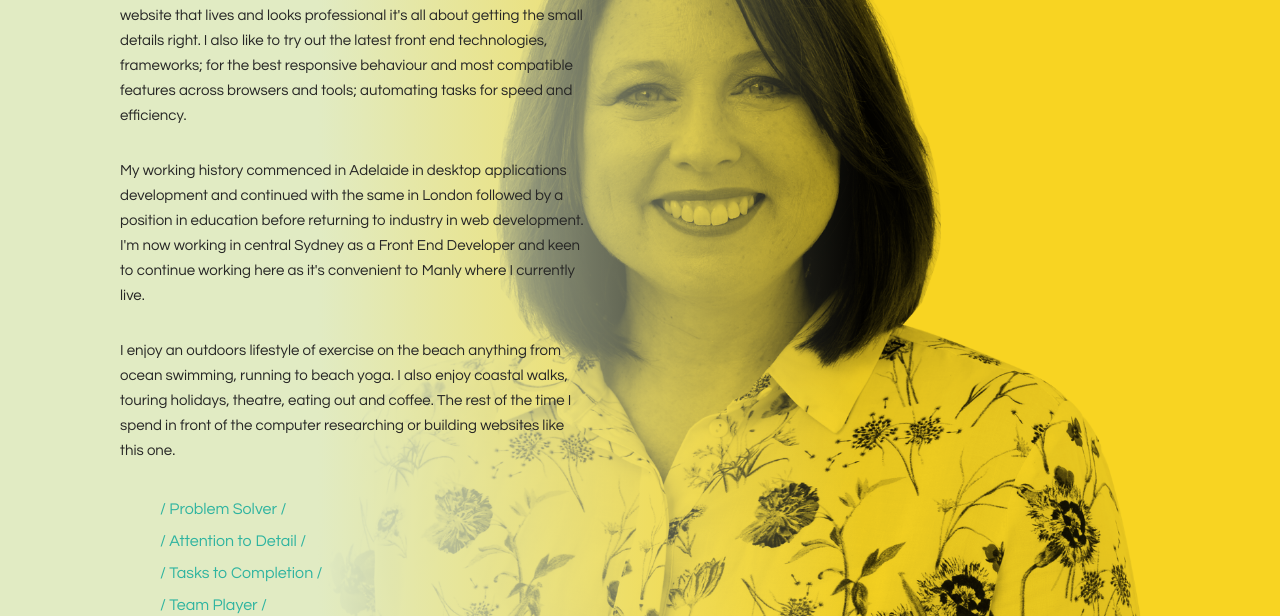
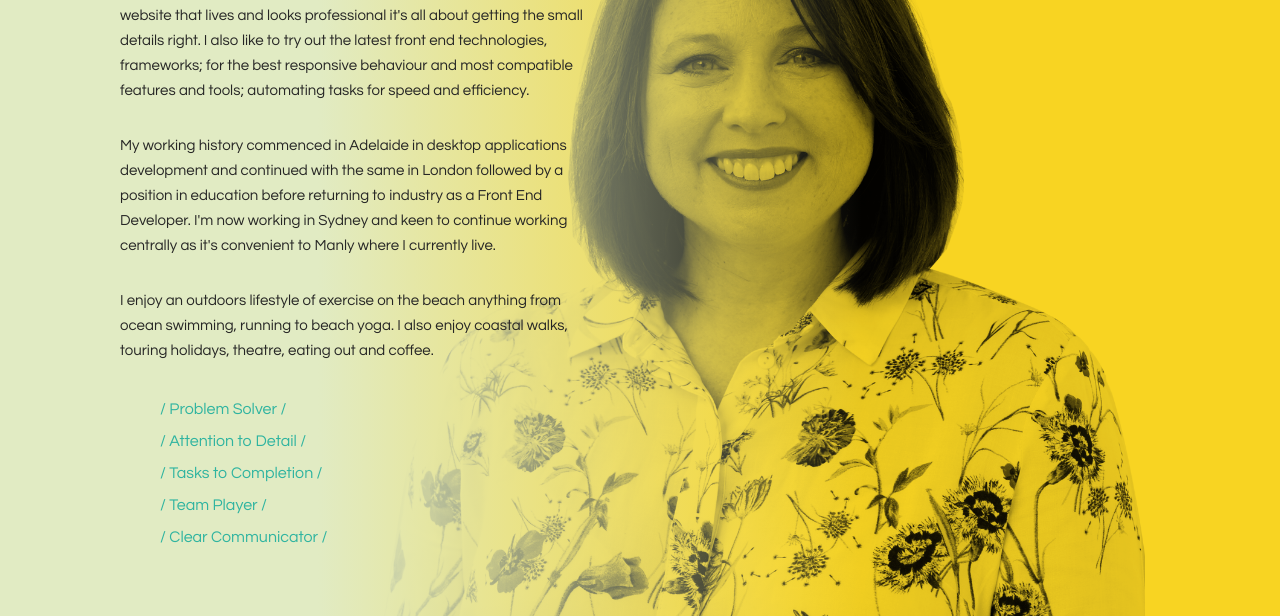
Before and after one commit to rimpey/rimpey-profile, a plain HTML site: page index.html in a window 1280 px wide. Shown: the part 2280-2896 px from the top of the page. Drawn offline with Linux system fonts and the light colour scheme.

Commit message:
Update 2018-01-18T05:05:12.109Z

```diff
--- a/index.html
+++ b/index.html
@@ -409,7 +409,7 @@
                             the small details right. I also like to try out the latest front end
                             technologies,
                             frameworks; for the best responsive behaviour and most compatible features
-                            across browsers
+                            <!-- across browsers  -->
                              and tools; automating tasks for speed and efficiency.
 
                             <!-- in an environment where technologies are constantly changing
@@ -420,13 +420,22 @@
                             history commenced in Adelaide and continued in London until my
                             recent return to Australia working in central Sydney.  -->
 
-                            My working history commenced in Adelaide in desktop applications development
+                            My working history commenced in Adelaide
+                             in
+
+                            desktop applications development
                             and continued with the same in London followed by a position in education
-                            before returning to industry in web development.
+                            before returning to industry as a Front End Developer.
+                            <!-- in web development -->
                             <!-- as a web developer.  -->
                             I'm now working in
-                            central Sydney as a Front End Developer
-                            and keen to continue working here as it's convenient
+                            Sydney
+                            <!-- central Sydney  -->
+                            <!-- as a Front End Developer -->
+                            and keen to continue working
+                            <!-- here  -->
+                            centrally
+                            as it's convenient
                             to Manly where I currently live.
 
 <!--
@@ -444,8 +453,10 @@
                         <p>
                             I enjoy an outdoors lifestyle of exercise on the beach anything from
                             ocean swimming, running to beach yoga. I also enjoy coastal walks,
-                            touring holidays, theatre, eating out and coffee. The rest of the time I spend
-                            in front of the computer researching or building websites like this one.
+                            touring holidays, theatre, eating out and coffee.
+
+                            <!-- The rest of the time I spend
+                            in front of the computer researching or building websites like this one. -->
                         </p>
                         <ul>
                             <li>/ Problem Solver /</li>
```
